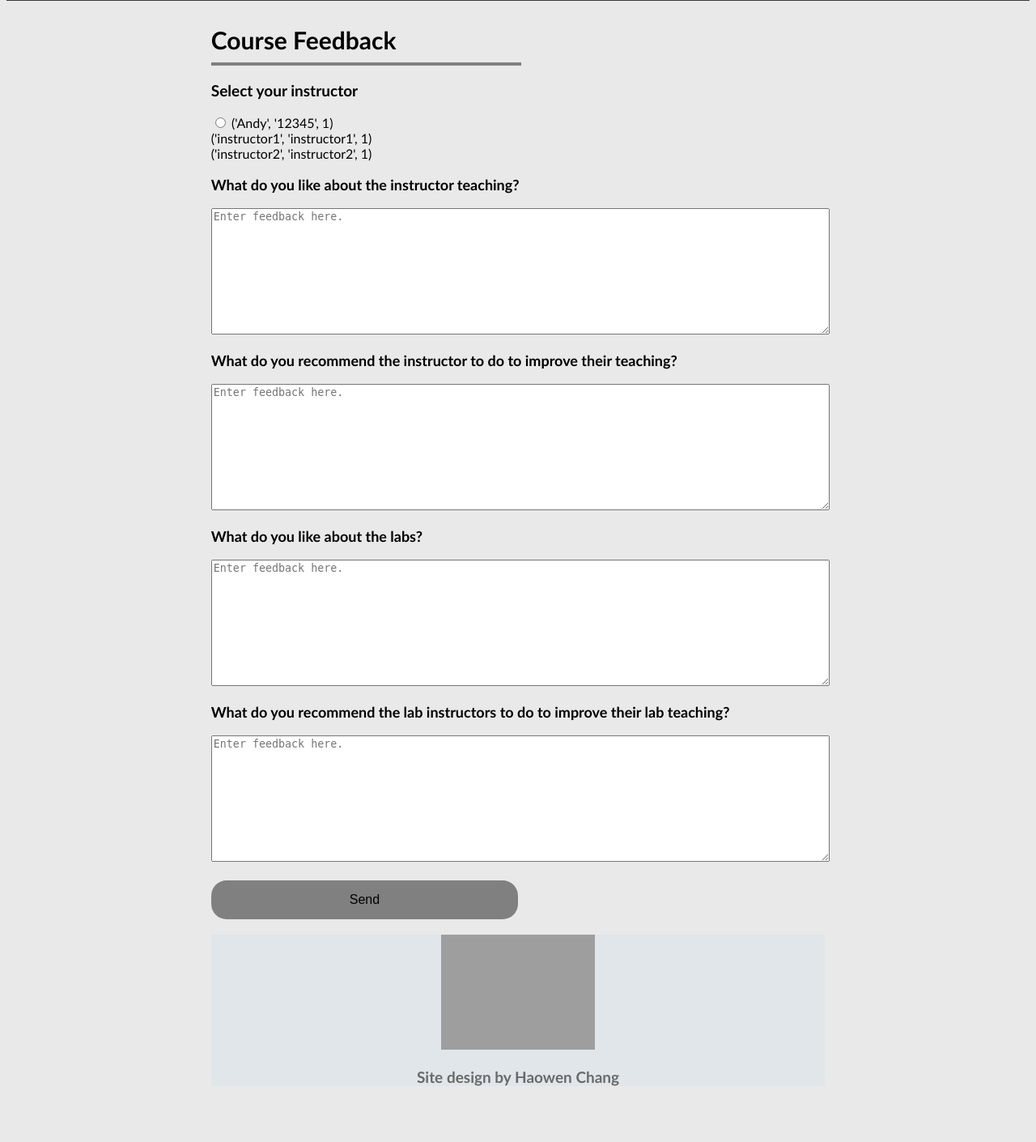
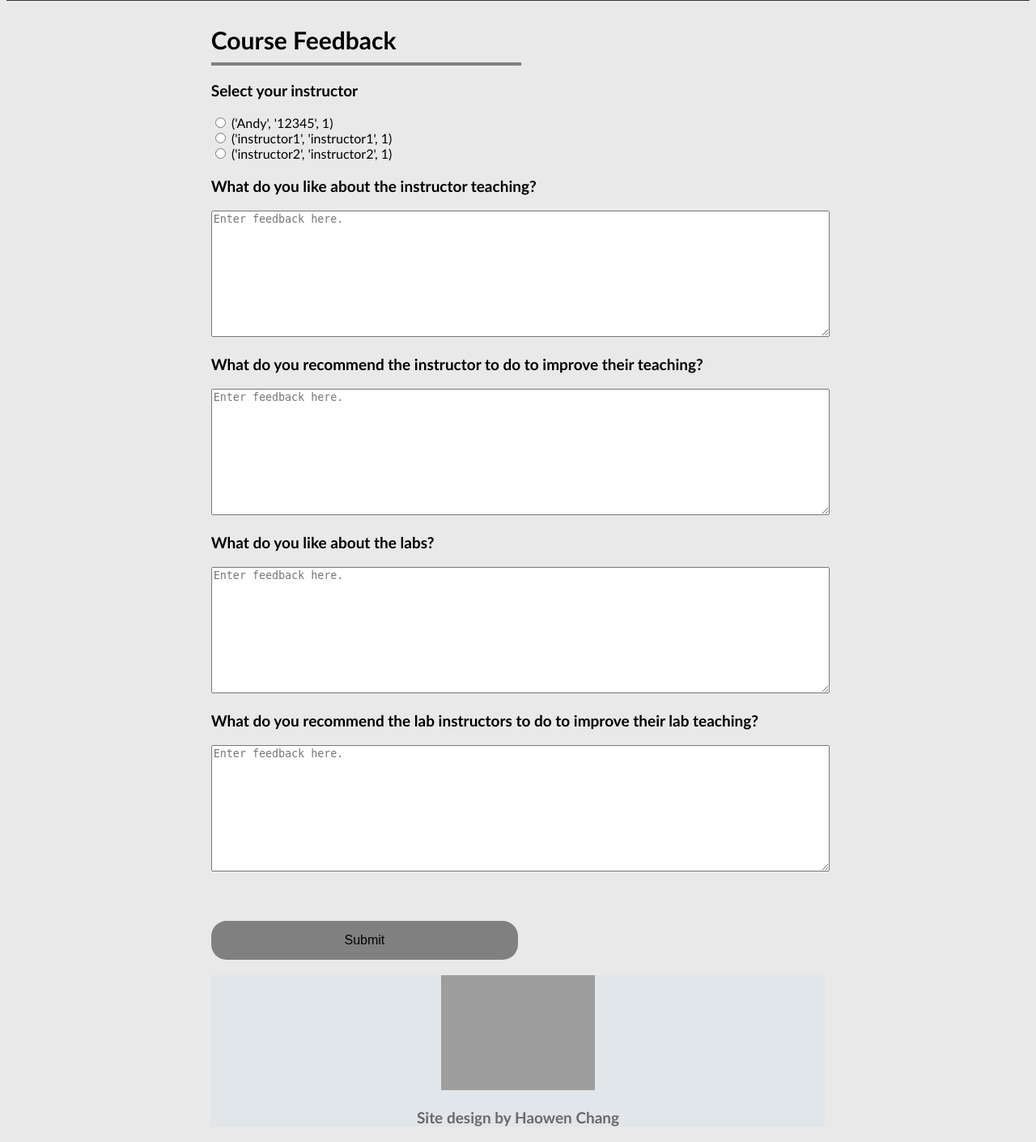
Before and after one commit to osinmv/A3B20, a Flask app: page /feedback in a window 1280 px wide. Shown: the part 227-1637 px from the top of the page at 81% size. Before the commit the page ends 1568 px from the top, so only its background shows below. Run offline with Flask 2, Linux system fonts and the light colour scheme; a user stored in the database is signed in; data comes from the database, SQL or seed files in the repository; grey boxes are pictures that could not be loaded.

Commit message:
select instructor now working
we might have to loop if they add neww instructors

```diff
--- a/templates/feedback.html
+++ b/templates/feedback.html
@@ -16,31 +16,41 @@
             <h3>Course Feedback</h3>
             <hr class="description">
 
-              <p>Select your instructor</p>
+            <p>Select your instructor</p>
 
-            <input type="radio"  name="Abbas">
-            <label for="A">{{instructors[0]}}</label><br>
-            <label for="A">{{instructors[1]}}</label><br>
-            <label for="A">{{instructors[2]}}</label><br>
+            <input type="radio" name= "Abbas">
+            <label for= "A"> {{instructors[0]}} </label> <br>
+
+            <input type="radio" name= "Abbas">
+            <label for= "A"> {{instructors[1]}} </label> <br>
+
+            <input type="radio" name= "Abbas">
+            <label for= "A"> {{instructors[2]}} </label> <br>
+
+
 
             <div class="container">
                 <form action="{{ url_for('feedback')}}" method="POST">
-                    <p class="question">What do you like about the instructor teaching?</p>
-                    <textarea name="teaching" placeholder="Enter feedback here." rows="10" cols="180"></textarea>
+                     <p>What do you like about the instructor teaching?</p>
+                     <textarea name="message" placeholder="Enter feedback here." rows="10" cols="180"></textarea>
 
+                <form action="{{ url_for('feedback')}}" method="POST">
+                    <p>What do you recommend the instructor to do to improve their teaching?</p>
+                    <textarea name="message"  placeholder="Enter feedback here." rows="10" cols="180"></textarea>
 
-                    <p class="question">What do you recommend the instructor to do to improve their teaching?</p>
-                    <textarea name="improve_ins"  placeholder="Enter feedback here." rows="10" cols="180"></textarea>
+                <form action="{{ url_for('feedback')}}" method="POST">
+                    <p>What do you like about the labs?</p>
+                    <textarea name="message"  placeholder="Enter feedback here." rows="10" cols="180"></textarea>
 
+                <form action="{{ url_for('feedback')}}" method="POST">
+                    <p>What do you recommend the lab instructors to do to improve their lab teaching?</p>
+                    <textarea name="message"  placeholder="Enter feedback here." rows="10" cols="180"></textarea>
 
-                    <p class="question">What do you like about the labs?</p>
-                    <textarea name="labs"  placeholder="Enter feedback here." rows="10" cols="180"></textarea>
+                <br/>
 
+                <br><br>
 
-                    <p class="question">What do you recommend the lab instructors to do to improve their lab teaching?</p>
-                    <textarea name="improve_lab"  placeholder="Enter feedback here." rows="10" cols="180"></textarea>
-
-                    <input class="block" type="submit" value="Send">
+                <button type="button" class="block">Submit</button>
                 </form>
             </div>
         </div>
```
